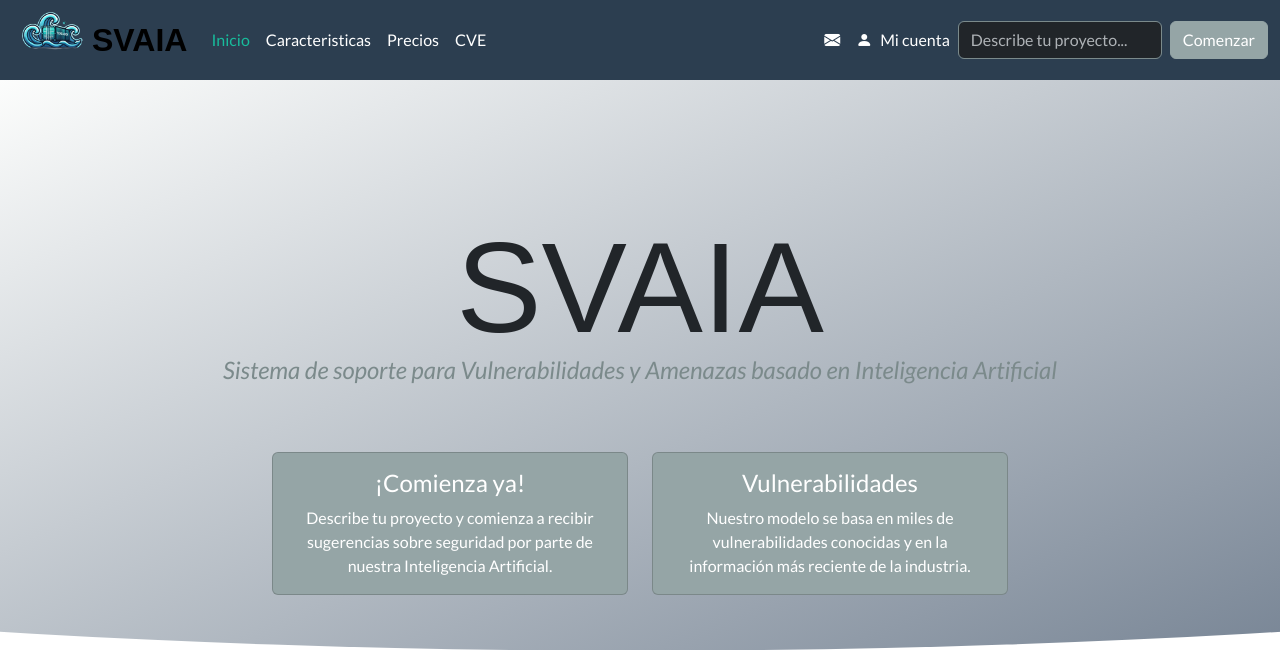
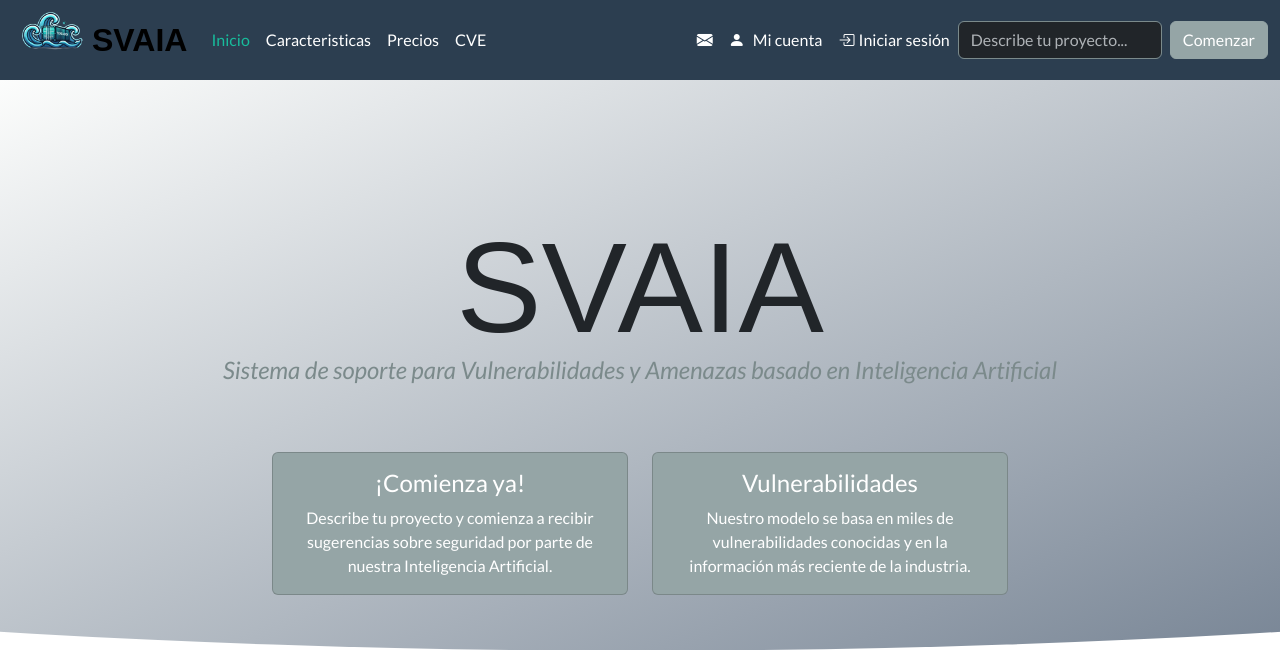
Before and after one commit to vegonza/SVAIA, a Flask app: page / in a window 1280 px wide. Shown: the top 650 px of the page. Run offline with Flask 3, Linux system fonts and the light colour scheme; some libraries are stand-ins or nearby versions; some web fonts are replaced.

Commit message:
add login required for projects and users and make the nav bar sensible to the page we are in

```diff
--- a/frontend/templates/layout.html
+++ b/frontend/templates/layout.html
@@ -23,6 +23,7 @@
                 <span class="navbar-toggler-icon"></span>
             </button>
             <div class="collapse navbar-collapse" id="navbarColor01">
+                {% if request.endpoint == 'home' %}
                 <ul class="navbar-nav me-auto">
                     <li class="nav-item">
                         <a class="nav-link text-decoration-none active" href="{{ url_for('home') }}">Inicio
@@ -39,18 +40,47 @@
                         <a class="nav-link" href="#">CVE</a>
                     </li>
                 </ul>
+                {% else %}
+                <ul class="navbar-nav me-auto">
+                    <li class="nav-item">
+                        <a class="nav-link" href="{{ url_for('chat.index') }}">Chat</a>
+                    </li>
+                    {% if current_user.is_authenticated and current_user.username == 'admin' %}
+                    <li class="nav-item">
+                        <a class="nav-link" href="{{ url_for('sql.users.list_users') }}">Usuarios</a>
+                    </li>
+                    {% endif %}
+                </ul>
+                {% endif %}
                 <ul class="navbar-nav">
+                    {% if request.endpoint == 'home' %}
                     <li class="nav-item d-none d-lg-block">
                         <a class="nav-link" href="#"><i class="bi bi-envelope-fill"></i></a>
                     </li>
                     <li class="nav-item">
                         <a class="nav-link" href="#"><i class="d-none d-lg-inline bi bi-person-fill me-2"></i>Mi cuenta</a>
                     </li>
+                    {% endif %}
+                    {% if current_user.is_authenticated %}
+                    <li class="nav-item">
+                        <a class="nav-link" href="{{ url_for('auth.logout') }}">
+                            <i class="bi bi-box-arrow-right me-1"></i>Cerrar sesión
+                        </a>
+                    </li>
+                    {% else %}
+                    <li class="nav-item">
+                        <a class="nav-link" href="{{ url_for('auth.login') }}">
+                            <i class="bi bi-box-arrow-in-right me-1"></i>Iniciar sesión
+                        </a>
+                    </li>
+                    {% endif %}
                 </ul>
+                {% if request.endpoint == 'home' %}
                 <form class="d-flex mb-3 mb-lg-0 gap-2">
                     <input class="form-control" type="search" placeholder="Describe tu proyecto...">
                     <a href="{{ url_for('chat.index') }}" class="btn btn-secondary my-2 my-sm-0">Comenzar</a>
                 </form>
+                {% endif %}
             </div>
         </div>
     </nav>
--- a/services/auth/__init__.py
+++ b/services/auth/__init__.py
@@ -34,4 +34,4 @@ def login():
 def logout():
     logout_user()
     flash('Has cerrado la sesión.', 'info')
-    return redirect(url_for('login'))
+    return redirect(url_for('auth.login'))
--- a/services/sql/projects.py
+++ b/services/sql/projects.py
@@ -1,6 +1,7 @@
 from uuid import uuid4
 
 from flask import Blueprint, request
+from flask_login import login_required
 
 from .models import Message, Project, db
 
@@ -8,6 +9,7 @@ projects_bp = Blueprint('projects', __name__)
 
 
 @projects_bp.route('/<string:uuid>', methods=['GET'])
+@login_required
 def load_project(uuid):
     project = Project.query.filter_by(uuid=uuid).first()
     if not project:
@@ -23,12 +25,14 @@ def load_project(uuid):
 
 
 @projects_bp.route('/', methods=['GET'])
+@login_required
 def get_projects():
     projects = Project.query.all()
     return [project.to_dict() for project in projects]
 
 
 @projects_bp.route('/', methods=['POST'])
+@login_required
 def create_project():
     project = Project(
         uuid=str(uuid4()),
@@ -40,6 +44,7 @@ def create_project():
 
 
 @projects_bp.route('/<string:uuid>', methods=['DELETE'])
+@login_required
 def delete_project(uuid):
     project = Project.query.filter_by(uuid=uuid).first()
     if not project:
```
